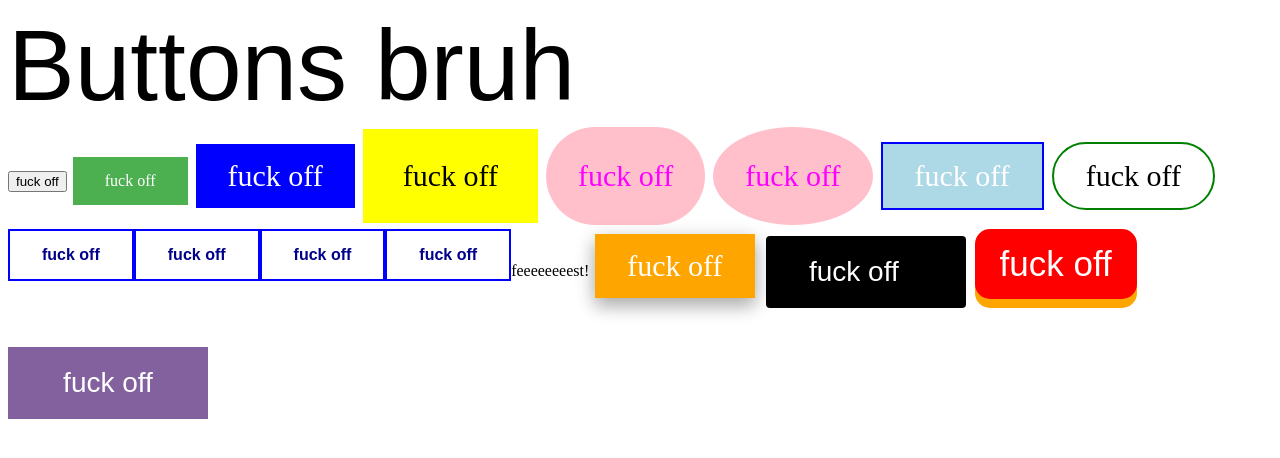
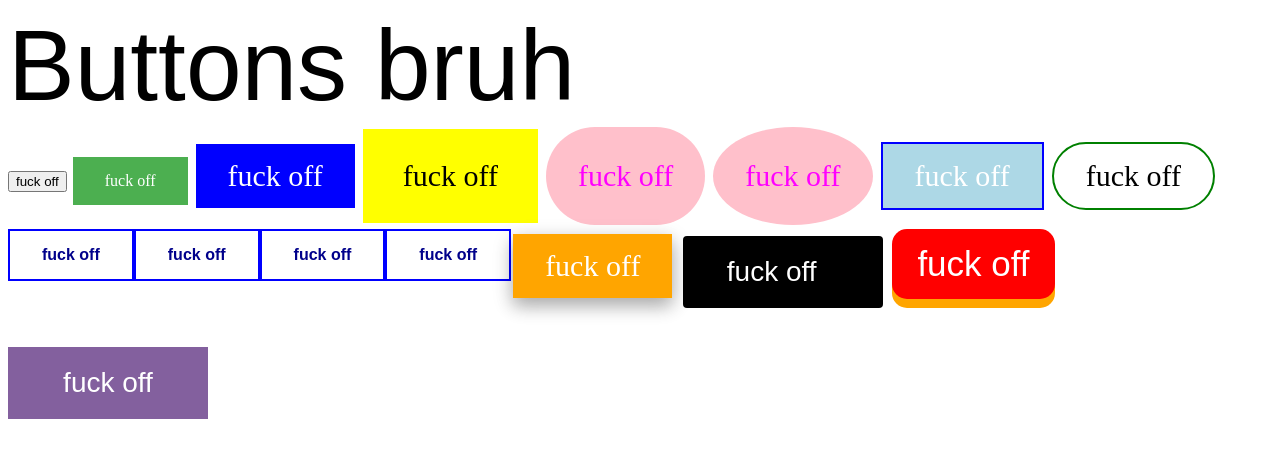
Before and after one commit to MichaelNielsen91/Projekt_baren, a plain HTML site: page index.html in a window 1280 px wide. Drawn offline with Linux system fonts and the light colour scheme.

Commit message:
Ændring

```diff
--- a/index.html
+++ b/index.html
@@ -20,7 +20,6 @@ Buttons bruh
 <a href="#" class="button6">fuck off</a>
 <a href="#" class="button7">fuck off</a>
 
-feeeeeeeest!
   <a href="#" class="button8">fuck off</a>
 <button class="button9" style="vertical-align:middle"><span>fuck off </span></button>
 <button class="button10">fuck off</button>
```
